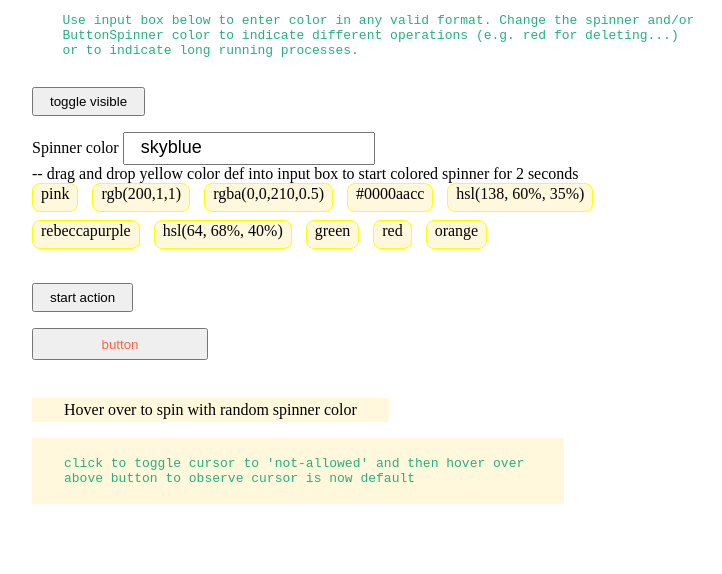
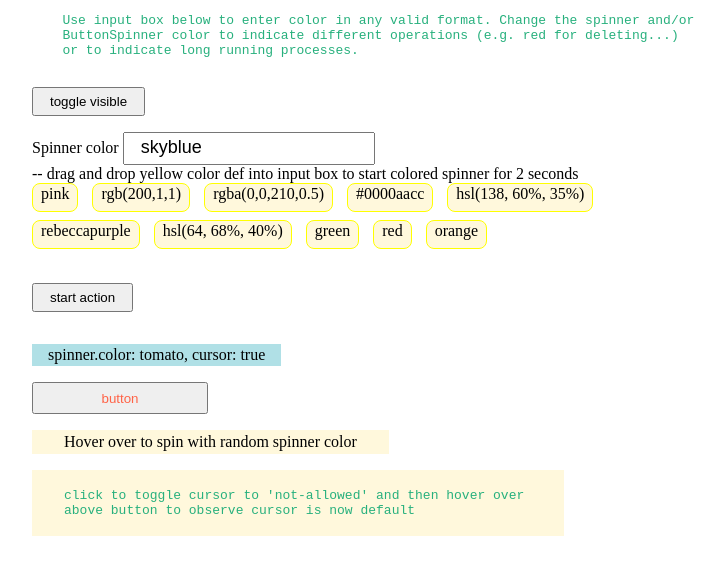
Before and after one commit to mbanem/spinner, a SvelteKit app: page / in a window 1280 px wide. Shown: the top 574 px of the page, without its empty margins (8-730 px from the left). Built offline with nearby package versions, Linux system fonts and the light colour scheme.

Commit message:
spinner vertical position adjusted

```diff
--- a/src/routes/+page.svelte
+++ b/src/routes/+page.svelte
@@ -168,7 +168,7 @@
 		duration="2s"
 		size="1em"
 		top="0"
-		width="16em"
+		width="11rem"
 		height="3rem"
 	></ButtonSpinner>
 	<div
--- a/src/routes/ButtonSpinner.svelte
+++ b/src/routes/ButtonSpinner.svelte
@@ -220,6 +220,7 @@
 	></div>
 {/snippet}
 
+<p class="info">spinner.color: {spinner.color}, cursor: {spinner.cursor}</p>
 <p style="position:relative;margin:0;padding:0;">
 	<!-- styling for a MAIN PART button -->
 	<button
@@ -242,18 +243,7 @@
 	</button>
 </p>
 
-<div class="info">
-	spinner.color {spinner.color}
-	{spinner.cursor}
-</div>
-
 <style>
-	.info {
-		width: max-content;
-		padding: 2px 1rem;
-		color: white;
-		background-color: 'tomato';
-	}
 	.spinner {
 		position: absolute;
 		display: inline-block;
@@ -265,7 +255,7 @@
 		animation: var(--duration) infinite rotate;
 		position: absolute;
 		left: 0;
-		top: 3px !important;
+		top: 8px !important;
 	}
 	@keyframes rotate {
 		100% {
@@ -275,4 +265,10 @@
 	.hidden {
 		display: none;
 	}
+	.info {
+		width: max-content;
+		padding: 2px 1rem;
+		background-color: powderblue;
+		text-wrap: nowrap;
+	}
 </style>
```
